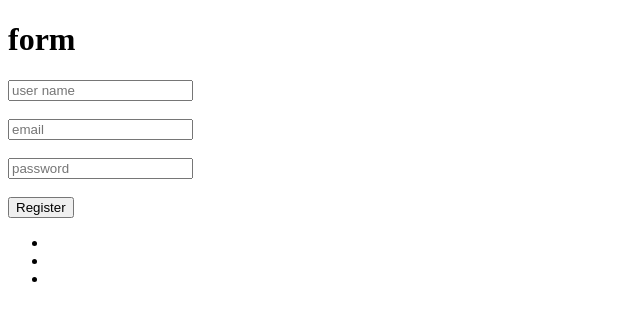
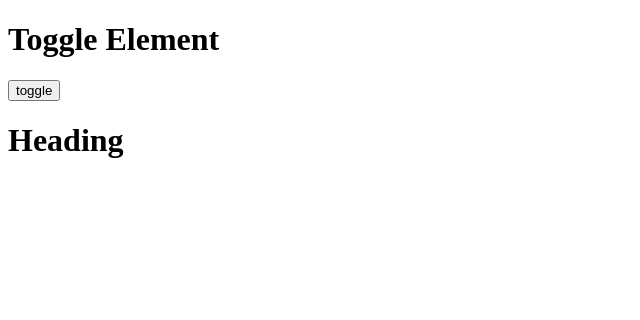
Before and after one commit to jg-empiric/Angular_Learn, an Angular app: page / in a window 1280 px wide. Shown: the top 320 px of the page, without its empty margins (0-640 px from the left). Built offline with nearby package versions, Linux system fonts and the light colour scheme.

Commit message:
made toggle

```diff
--- a/src/app/app.component.html
+++ b/src/app/app.component.html
@@ -1,16 +1,3 @@
 <h1>{{title}}</h1>
-<form #basicForm="ngForm" (ngSubmit)="getData(basicForm.value)">
-    <input type="text" ngModel name="user" placeholder="user name" />
-    <br><br>
-    <input type="email" ngModel name="email" placeholder="email" />
-    <br><br>
-    <input type="password" ngModel name="password" placeholder="password" />
-    <br><br>
-    <button >Register</button>
-</form>
-
-<ul>
-    <li>{{userData.user}}</li>
-    <li>{{userData.email}}</li>
-    <li>{{userData.password}}</li>
-</ul>
+<button (click)="toggleButton()">toggle</button>
+<h1 *ngIf="display">Heading</h1>
--- a/src/app/app.component.ts
+++ b/src/app/app.component.ts
@@ -1,16 +1,13 @@
 import { Component } from '@angular/core';
-import {NgForm} from '@angular/forms'
 @Component({
   selector: 'app-root',
   templateUrl: './app.component.html',
   styleUrls: ['./app.component.css']
 })
 export class AppComponent {
-  title = 'form';
-  userData: any = {};
-
-  getData(data:NgForm) {
-    console.log(data)
-    this.userData = data;
+  title = 'Toggle Element';
+  display = true;
+  toggleButton() {
+    this.display = !this.display;
   }
 }
--- a/src/app/app.module.ts
+++ b/src/app/app.module.ts
@@ -2,7 +2,6 @@
 import { BrowserModule } from '@angular/platform-browser';
 
 import { AppComponent } from './app.component';
-import {FormsModule} from '@angular/forms'
 
 @NgModule({
   declarations: [
@@ -10,7 +9,6 @@
   ],
   imports: [
     BrowserModule,
-    FormsModule
   ],
   providers: [],
   bootstrap: [AppComponent]
```
